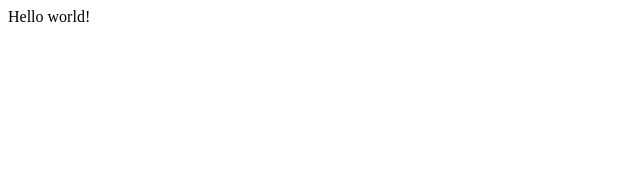
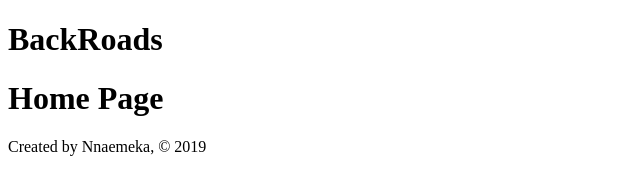
Before and after one commit to Ben4code/gatsby-backroads-project, a Gatsby site: page / in a window 1280 px wide. Shown: the whole page, without its empty margins (0-640 px from the left). Built offline with nearby package versions, Linux system fonts and the light colour scheme; Gatsby itself is replaced by a stand-in of ours.

Commit message:
Pages setup

```diff
--- /dev/null
+++ b/src/components/Footer.js
@@ -0,0 +1,11 @@
+import React from 'react';
+
+const Footer = () => {
+    return (
+        <div>
+            <p>Created by Nnaemeka, &copy; 2019</p>
+        </div>
+    )
+}
+
+export default Footer;
--- /dev/null
+++ b/src/components/Layout.js
@@ -0,0 +1,17 @@
+import React from 'react';
+import Navbar from './Navbar';
+import Footer from './Footer';
+
+
+
+const Layout = (props) => {
+    return (
+        <div>
+            <Navbar/>
+                {props.children}
+            <Footer/>
+        </div>
+    )
+}
+
+export default Layout;
--- /dev/null
+++ b/src/components/Navbar.js
@@ -0,0 +1,11 @@
+import React from 'react';
+
+const Navbar = () => {
+    return (
+        <div>
+            <h1>BackRoads</h1>
+        </div>
+    )
+}
+
+export default Navbar;
--- a/src/pages/index.js
+++ b/src/pages/index.js
@@ -1,3 +1,11 @@
 import React from "react"
+import Layout from '../components/Layout';
 
-export default () => <div>Hello world!</div>
+
+export default () => {
+    return(
+        <Layout>
+            <h1>Home Page</h1>
+        </Layout>
+    )
+}
```
Also changed, not shown: src/pages/404.js (added, +14 -0 lines), src/pages/blog.js (added, +15 -0 lines), src/pages/contact.js (added, +15 -0 lines), src/pages/tours.js (added, +15 -0 lines).
